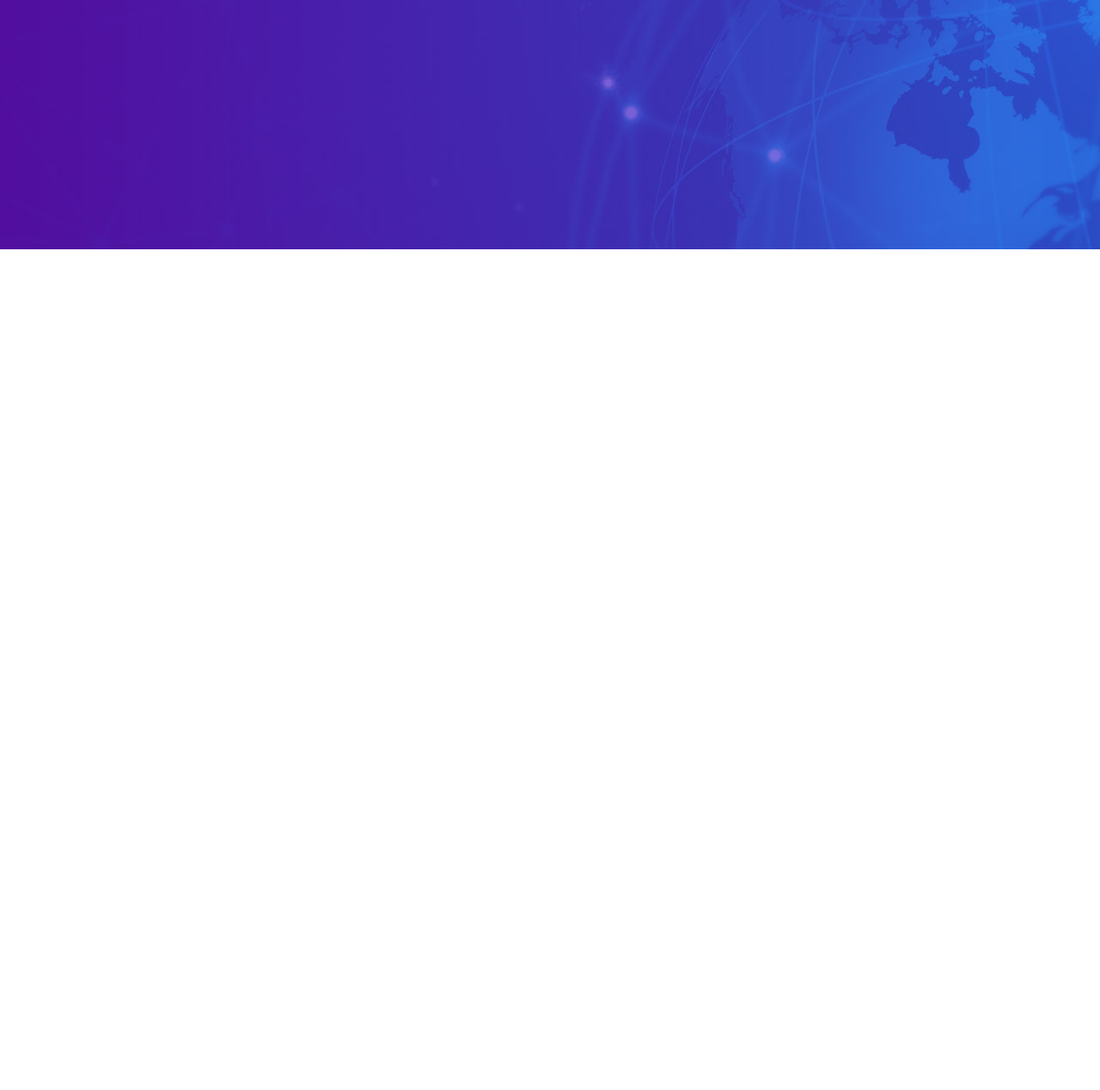
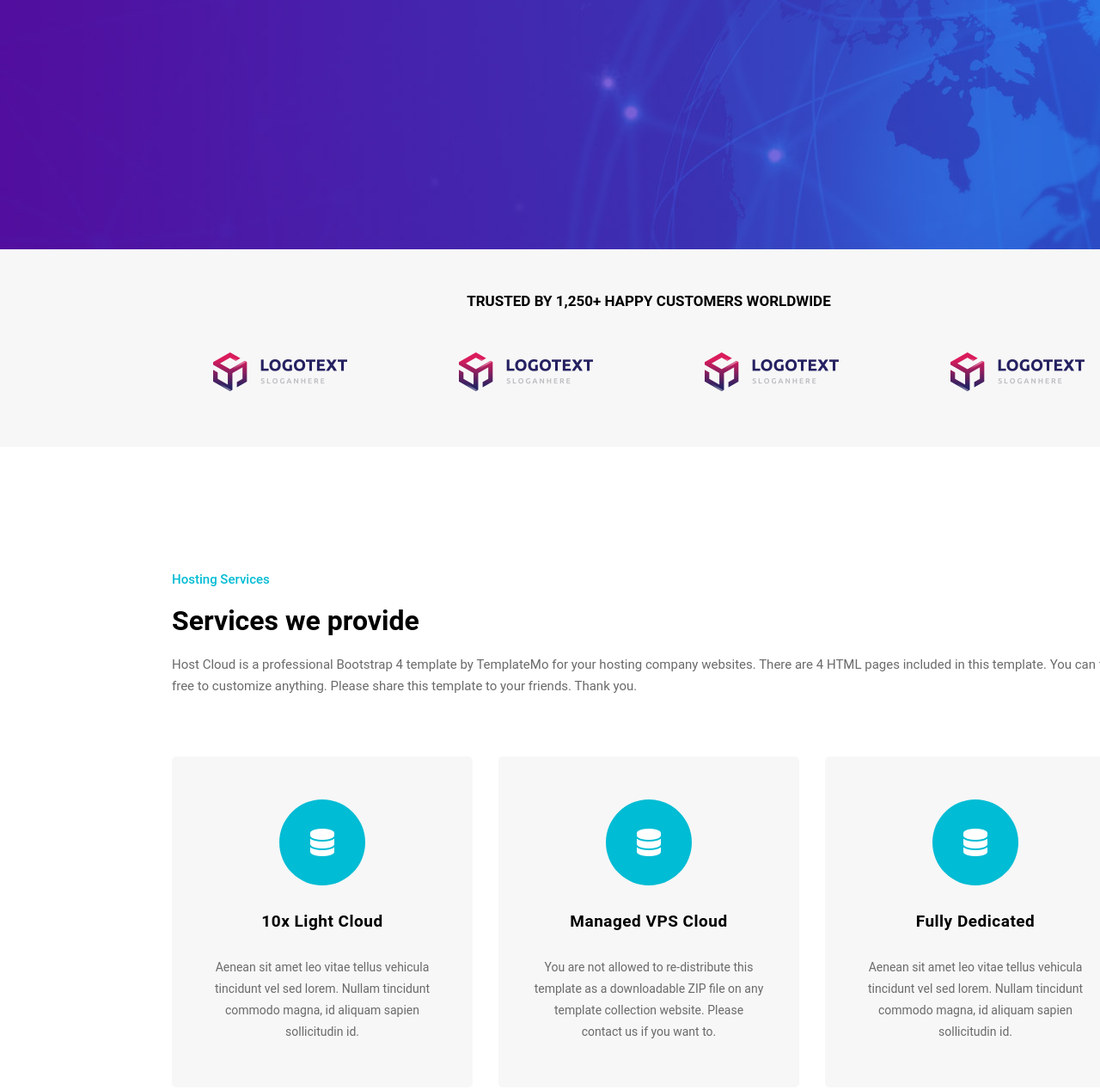
Before and after one commit to MinhHieu012/Clone__HostCloud__Eledevo, a plain HTML site: page index.html in a window 1280 px wide. Shown: the part 510-1778 px from the top of the page at 86% size. Before the commit the page ends 800 px from the top, so only its background shows below. Drawn offline with Linux system fonts and the light colour scheme.

Commit message:
Done Customer Trust & Hosting Services

```diff
--- a/index.html
+++ b/index.html
@@ -4,6 +4,9 @@
 <head>
     <meta charset="UTF-8">
     <meta name="viewport" content="width=device-width, initial-scale=1.0">
+    <link rel="stylesheet" href="https://cdnjs.cloudflare.com/ajax/libs/font-awesome/6.4.0/css/all.min.css"
+        integrity="sha512-iecdLmaskl7CVkqkXNQ/ZH/XLlvWZOJyj7Yy7tcenmpD1ypASozpmT/E0iPtmFIB46ZmdtAc9eNBvH0H/ZpiBw=="
+        crossorigin="anonymous" referrerpolicy="no-referrer" />
     <link rel="stylesheet" href="style.css">
     <title>Host Cloud</title>
 </head>
@@ -65,6 +68,59 @@
 
             </div>
         </div>
+
+        <div class="customerTrust">
+            <h4 class="customerTrust__title">
+                TRUSTED BY 1,250+ HAPPY CUSTOMERS WORLDWIDE
+            </h4>
+
+            <div class="customerTrust__logo">
+                <div class="customerTrust__logos">
+                    <img src="/images/trusted-01.png" alt="logo">
+                    <img src="/images/trusted-01.png" alt="logo">
+                    <img src="/images/trusted-01.png" alt="logo">
+                    <img src="/images/trusted-01.png" alt="logo">
+                </div>
+            </div>
+        </div>
+
+        <div class="services">
+            <div class="services__container">
+                <div class="services__heading">
+                    <p class="services__heading__name">Hosting Services</p>
+
+                    <h2 class="services__heading__title">Services we provide</h2>
+
+                    <p class="services__heading__content">Host Cloud is a professional Bootstrap 4 template by TemplateMo for your hosting company websites. There are 4 HTML pages included in this template. You can feel free to customize anything. Please share this template to your friends. Thank you.</p>
+                </div>
+
+                <div class="services__provide">
+                    <div class="services__provide__items">
+                        <i class="fa-solid fa-database services__provide__item__icon"></i>
+
+                        <h4 class="services__provide__item__heading">10x Light Cloud</h4>
+
+                        <p class="services__provide__item__content">Aenean sit amet leo vitae tellus vehicula tincidunt vel sed lorem. Nullam tincidunt commodo magna, id aliquam sapien sollicitudin id.</p>
+                    </div>
+
+                    <div class="services__provide__items">
+                        <i class="fa-solid fa-database services__provide__item__icon"></i>
+
+                        <h4 class="services__provide__item__heading">Managed VPS Cloud</h4>
+
+                        <p class="services__provide__item__content">You are not allowed to re-distribute this template as a downloadable ZIP file on any template collection website. Please contact us if you want to.</p>
+                    </div>
+
+                    <div class="services__provide__items">
+                        <i class="fa-solid fa-database services__provide__item__icon"></i>
+
+                        <h4 class="services__provide__item__heading">Fully Dedicated</h4>
+
+                        <p class="services__provide__item__content">Aenean sit amet leo vitae tellus vehicula tincidunt vel sed lorem. Nullam tincidunt commodo magna, id aliquam sapien sollicitudin id.</p>
+                    </div>
+                </div>
+            </div>
+        </div>
     </div>
 </body>
 
--- a/style.css
+++ b/style.css
@@ -191,3 +191,118 @@
     color: white;
     margin-right: 35px;
 }
+
+.customerTrust {
+    width:1510px;
+    height: 230px;
+    background-color: #f7f7f7;
+}
+
+.customerTrust__title {
+    padding-top: 50px;
+    text-align: center;
+    color: black;
+    font-size: 17px;
+    margin-bottom: 50px;
+}
+
+.customerTrust__logo {
+    display: flex;
+    justify-content: center;
+}
+
+.customerTrust__logos {
+    width: 1015px;
+    height: 45px;
+    display: flex;
+    justify-content: space-between;
+}
+
+.services {
+    width: 1510px;
+    height: 917px;
+    background-color: white;
+}
+
+.services__container {
+    width: 1110px;
+    height: 600px;
+    padding: 145px 200px 170px 200px;
+}
+
+.services__heading {
+    width: 1110px;
+    height: 215px;
+}
+
+.services__heading__name {
+    font-size: 15px;
+    color: #00bcd4;
+    font-weight: 550;
+    margin-bottom: 20px;
+}
+
+.services__heading__title {
+    font-size: 32px;
+    color: black;
+    font-weight: 700;
+    margin-bottom: 20px;
+}
+
+.services__heading__content {
+    font-size: 15px;
+    color: #6a6a6a;
+    line-height: 25px;
+}
+
+.services__provide {
+    display: flex;
+    justify-content: space-between;
+    width: 1110px;
+    height: 385px;
+}
+
+.services__provide__items {
+    width: calc(100% / 3 - 20px);
+    border-radius: 5px;
+    background-color: #f7f7f7;
+    text-align: center;
+    padding-top: 50px;
+    padding-left: 40px;
+    padding-right: 40px;
+    padding-bottom: 50px;
+    margin: 0 15px;
+}
+
+.services__provide__items:first-child {
+    margin-left: 0;
+}
+
+.services__provide__items:last-child {
+    margin-right: 0;
+}
+
+.services__provide__item__icon {
+    width: 100px;
+    height: 100px;
+    line-height: 100px;
+    background-color: #00bcd4;
+    border-radius: 50%;
+    font-size: 32px;
+    color: white;
+}
+
+.services__provide__item__heading {
+    margin-top: 30px;
+    margin-bottom: 30px;
+    font-size: 19px;
+    color: black;
+    letter-spacing: 0.5px;
+}
+
+.services__provide__item__content {
+    font-size: 14px;
+    color: #6a6a6a;
+    text-align: center;
+    line-height: 25px;
+}
```
